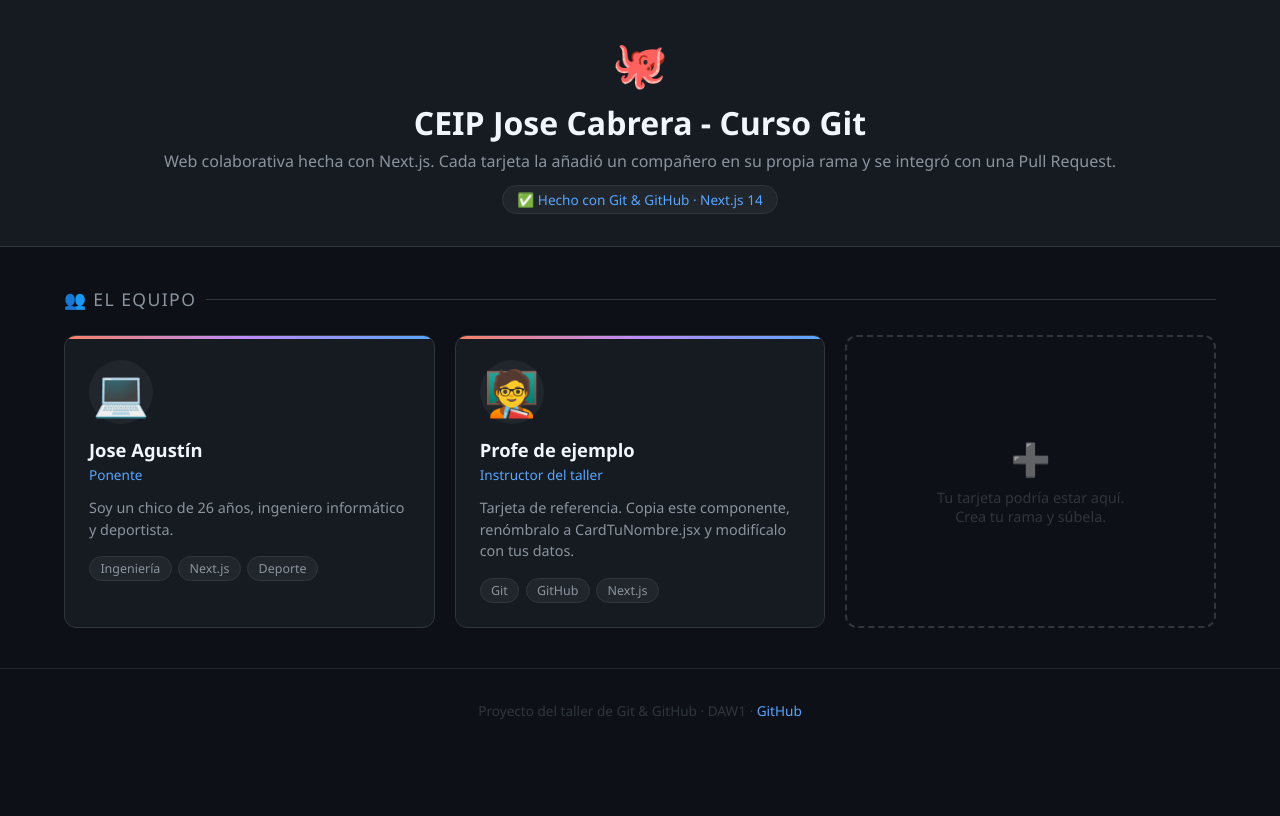
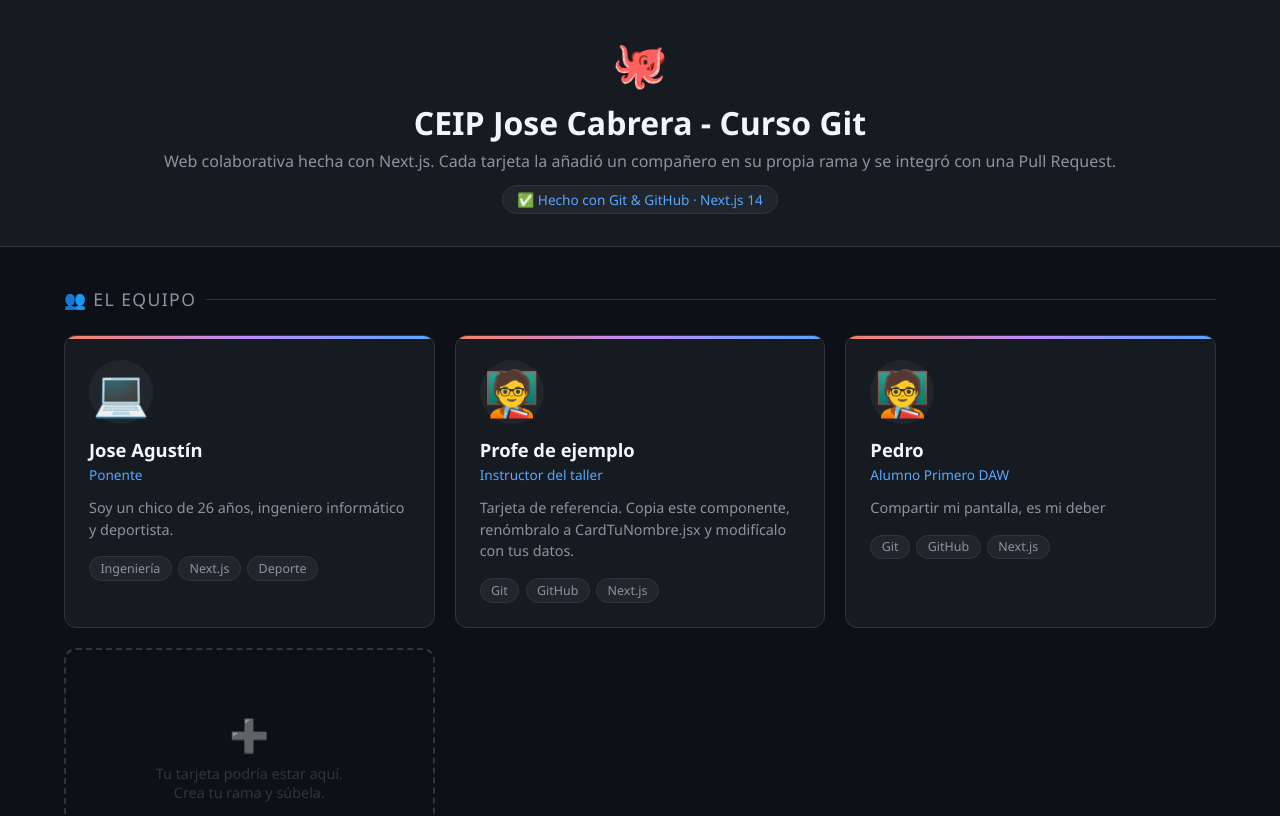
Before and after one commit to JoseAgus7/CEIP_JoseCabrera, a Next.js app: page / in a window 1280 px wide. Shown: the top 816 px of the page. Built offline with nearby package versions, Linux system fonts and the light colour scheme.

Commit message:
feat: registrar CardPedro en page.jsx

```diff
--- a/app/page.jsx
+++ b/app/page.jsx
@@ -1,6 +1,7 @@
 import CardTuNombre from '@/components/cards/CardAbraham';
 import CardEjemplo from '@/components/cards/CardEjemplo';
 import CardJoseAgustin from '@/components/cards/CardJoseAgustin';
+import CardPedro from '@/components/cards/CardPedro';
 
 // ════════════════════════════════════════════════════════════
 //  📌  REGISTRO DE TARJETAS
@@ -16,6 +17,7 @@ import CardJoseAgustin from '@/components/cards/CardJoseAgustin';
 const tarjetas = [
   <CardJoseAgustin key="jose-agustin" />,
   <CardTuNombre key="Abraham" />,
+  <CardPedro key="pedro" />,
 ];
 
 export default function Home() {
```
